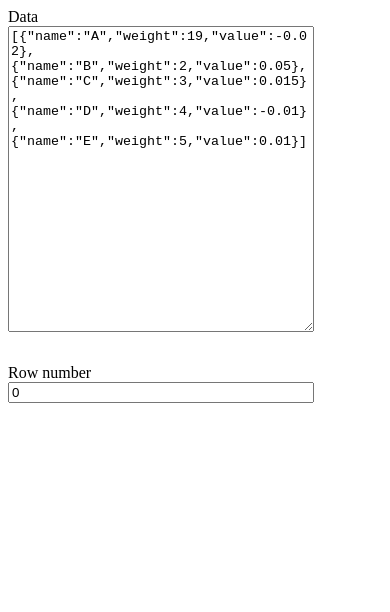
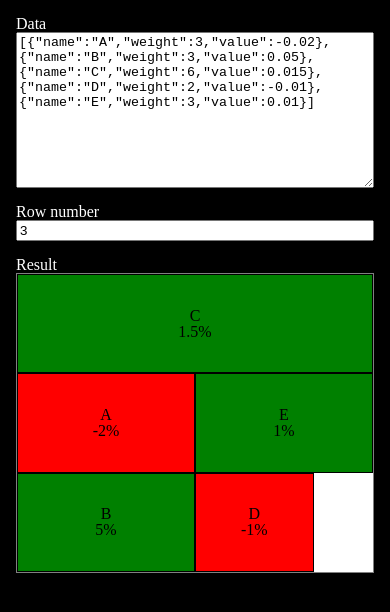
Before and after one commit to edmondsodev19/test-tree-map, a React (Create React App) app: page / in a window 390 px wide. Shown: the top 612 px of the page. Built offline with nearby package versions, Linux system fonts and the light colour scheme.

Commit message:
feat: add <TreeMap />

```diff
--- a/src/App.js
+++ b/src/App.js
@@ -1,40 +1,39 @@
 import React, { useState } from 'react'
 import { isJsonString, isInteger } from './utils'
+import TreeMap from './components/treeMap/TreeMap'
 import './styles.css'
 
 const mockData = [
   {
     name: 'A',
-    weight: 19,
+    weight: 3,
     value: -0.02,
   },
   {
     name: 'B',
-    weight: 2,
+    weight: 3,
     value: 0.05,
   },
   {
     name: 'C',
-    weight: 3,
+    weight: 6,
     value: 0.015,
   },
   {
     name: 'D',
-    weight: 4,
+    weight: 2,
     value: -0.01,
   },
   {
     name: 'E',
-    weight: 5,
+    weight: 3,
     value: 0.01,
   },
 ]
 
-const mockJsonData = JSON.stringify(mockData)
-
 const App = () => {
-  const [treeMapData, setTreeMapData] = useState(mockJsonData)
-  const [rowNum, setRowNum] = useState(0)
+  const [treeMapData, setTreeMapData] = useState(mockData)
+  const [rowNum, setRowNum] = useState(3)
 
   const handleChangeTreeMapData = (e) => {
     const inputValue = e.target.value
@@ -59,14 +58,13 @@ const App = () => {
     setTreeMapData(dataArr)
   }
 
-  const handleChangeNumOfRow = (e) => {
+  const handleChangeRowNum = (e) => {
     const inputValue = e.target.value
     if (!isInteger(inputValue)) {
       return
     }
     const rowNumInt = parseInt(inputValue)
-    const dataArr = JSON.parse(treeMapData)
-    if (rowNumInt > dataArr.length) {
+    if (rowNumInt > treeMapData.length) {
       return
     }
     setRowNum(rowNumInt)
@@ -76,19 +74,20 @@ const App = () => {
     <div className="container">
       <div className="input-section">
         <div className="input-data-wrapper">
-          Data
+          <div className="title">Data</div>
           <textarea
             className="textarea"
-            value={treeMapData}
+            value={JSON.stringify(treeMapData)}
             onChange={handleChangeTreeMapData}
           ></textarea>
         </div>
 
         <div className="input-row-number-wrapper">
-          Row number
-          <input value={rowNum} onChange={handleChangeNumOfRow} />
+          <div className="title">Row number</div>
+          <input value={rowNum} onChange={handleChangeRowNum} />
         </div>
       </div>
+      <TreeMap data={treeMapData} rowNum={rowNum} />
     </div>
   )
 }
--- /dev/null
+++ b/src/components/treeMap/TreeMap.jsx
@@ -0,0 +1,79 @@
+import React from 'react'
+import TreeItem from './treeItem/'
+import './styles.css'
+
+const TreeMap = ({ data, rowNum }) => {
+  const sortMockData = data.sort((a, b) => b.weight - a.weight)
+
+  const getRowWeight = (row) => {
+    return row.reduce((sum, item) => sum + item.weight, 0)
+  }
+
+  const getMinRowIndex = (rows) => {
+    let minRowIndex = 0
+    for (let i = 1; i < rows.length; i++) {
+      const minRowWeight = getRowWeight(rows[minRowIndex])
+      const rowWeight = getRowWeight(rows[i])
+      if (rowWeight < minRowWeight) {
+        minRowIndex = i
+      }
+    }
+    return minRowIndex
+  }
+
+  const getMaxRowIndex = (rows) => {
+    let maxRowIndex = 0
+    for (let i = 1; i < rows.length; i++) {
+      const maxRowWeight = getRowWeight(rows[maxRowIndex])
+      const rowWeight = getRowWeight(rows[i])
+      if (rowWeight > maxRowWeight) {
+        maxRowIndex = i
+      }
+    }
+    return maxRowIndex
+  }
+
+  const getItemRows = () => {
+    const result = []
+    let remainData = [...sortMockData]
+
+    // Init all row have at least 1 element
+    for (let i = 0; i < rowNum; i++) {
+      result.push([remainData[i]])
+    }
+
+    remainData = remainData.slice(rowNum)
+
+    for (let i = 0; i < remainData.length; i++) {
+      const minRowIndex = getMinRowIndex(result)
+      result[minRowIndex].push(remainData[i])
+    }
+
+    return result
+  }
+
+  const itemRows = getItemRows()
+
+  const maxRowIndex = getMaxRowIndex(itemRows)
+  const rowWeight = getRowWeight(itemRows[maxRowIndex])
+
+  return (
+    <div className="tree-map-section">
+      <div className="tree-map-title">Result</div>
+      <div className="tree-map">
+        {itemRows.map((row, index) => (
+          <div
+            style={{ display: 'flex', height: `${100 / rowNum}%` }}
+            key={index}
+          >
+            {row.map((item, index) => (
+              <TreeItem key={index} rowWeight={rowWeight} {...item} />
+            ))}
+          </div>
+        ))}
+      </div>
+    </div>
+  )
+}
+
+export default TreeMap
--- /dev/null
+++ b/src/components/treeMap/index.js
@@ -0,0 +1 @@
+export { default } from "./TreeMap";
--- /dev/null
+++ b/src/components/treeMap/styles.css
@@ -0,0 +1,25 @@
+.tree-map-section {
+  display: flex;
+  flex-direction: column;
+}
+
+.tree-map {
+  box-sizing: border-box;
+  margin-bottom: 24px;
+  height: 300px;
+  width: 500px;
+  border: 1px solid gray;
+  background-color: white;
+}
+
+@media screen and (max-width: 768px) {
+  .tree-map {
+    flex-direction: column;
+    height: 300px;
+    width: 100%;
+  }
+}
+
+.tree-map-title {
+  color: white;
+}
--- /dev/null
+++ b/src/components/treeMap/treeItem/TreeItem.jsx
@@ -0,0 +1,25 @@
+import React from 'react'
+
+const TreeItem = ({ rowWeight, name, weight, value }) => {
+  const itemWidth = (weight / rowWeight) * 100
+  const backgroundColor = value >= 0 ? 'green' : 'red'
+  return (
+    <div
+      style={{
+        display: 'flex',
+        flexDirection: 'column',
+        justifyContent: 'center',
+        alignItems: 'center',
+        boxSizing: 'border-box',
+        border: '1px solid black',
+        width: `${itemWidth}%`,
+        backgroundColor: backgroundColor,
+      }}
+    >
+      <div style={{ wordBreak: 'break-word', textAlign: 'center' }}>{name}</div>
+      <div>{`${Math.round(value * 100 * 100) / 100}%`}</div>
+    </div>
+  )
+}
+
+export default TreeItem
--- /dev/null
+++ b/src/components/treeMap/treeItem/index.js
@@ -0,0 +1 @@
+export { default } from "./TreeItem";
--- a/src/styles.css
+++ b/src/styles.css
@@ -1,11 +1,158 @@
+/* Reset default CSS */
+
+html,
+body,
+div,
+span,
+applet,
+object,
+iframe,
+h1,
+h2,
+h3,
+h4,
+h5,
+h6,
+p,
+blockquote,
+pre,
+a,
+abbr,
+acronym,
+address,
+big,
+cite,
+code,
+del,
+dfn,
+em,
+img,
+ins,
+kbd,
+q,
+s,
+samp,
+small,
+strike,
+strong,
+sub,
+sup,
+tt,
+var,
+b,
+u,
+i,
+center,
+dl,
+dt,
+dd,
+ol,
+ul,
+li,
+fieldset,
+form,
+label,
+legend,
+table,
+caption,
+tbody,
+tfoot,
+thead,
+tr,
+th,
+td,
+article,
+aside,
+canvas,
+details,
+embed,
+figure,
+figcaption,
+footer,
+header,
+hgroup,
+menu,
+nav,
+output,
+ruby,
+section,
+summary,
+time,
+mark,
+audio,
+video {
+  margin: 0;
+  padding: 0;
+  border: 0;
+  font-size: 100%;
+  font: inherit;
+  vertical-align: baseline;
+}
+/* HTML5 display-role reset for older browsers */
+article,
+aside,
+details,
+figcaption,
+figure,
+footer,
+header,
+hgroup,
+menu,
+nav,
+section {
+  display: block;
+}
+body {
+  line-height: 1;
+}
+ol,
+ul {
+  list-style: none;
+}
+blockquote,
+q {
+  quotes: none;
+}
+blockquote:before,
+blockquote:after,
+q:before,
+q:after {
+  content: '';
+  content: none;
+}
+table {
+  border-collapse: collapse;
+  border-spacing: 0;
+}
+
+/* Main CSS */
+
+body {
+  background-color: black;
+}
+
 .container {
   display: flex;
+  padding: 16px;
+}
+
+@media screen and (max-width: 768px) {
+  .container {
+    flex-direction: column;
+  }
 }
 
 .input-section {
-  margin-right: 100px;
+  margin-right: 64px;
   display: flex;
   flex-direction: column;
+  flex: 1;
+}
+
+@media screen and (max-width: 768px) {
+  .input-section {
+    margin-right: 0px;
+  }
 }
 
 .input-data-wrapper {
@@ -14,12 +161,33 @@
   flex-direction: column;
 }
 
+@media screen and (max-width: 768px) {
+  .input-data-wrapper {
+    margin-bottom: 16px;
+  }
+}
+
 .input-row-number-wrapper {
   display: flex;
   flex-direction: column;
 }
 
+@media screen and (max-width: 768px) {
+  .input-row-number-wrapper {
+    margin-bottom: 16px;
+  }
+}
+
 .textarea {
-  width: 300px;
   height: 300px;
 }
+
+@media screen and (max-width: 768px) {
+  .textarea {
+    height: 150px;
+  }
+}
+
+.title {
+  color: white;
+}
```
